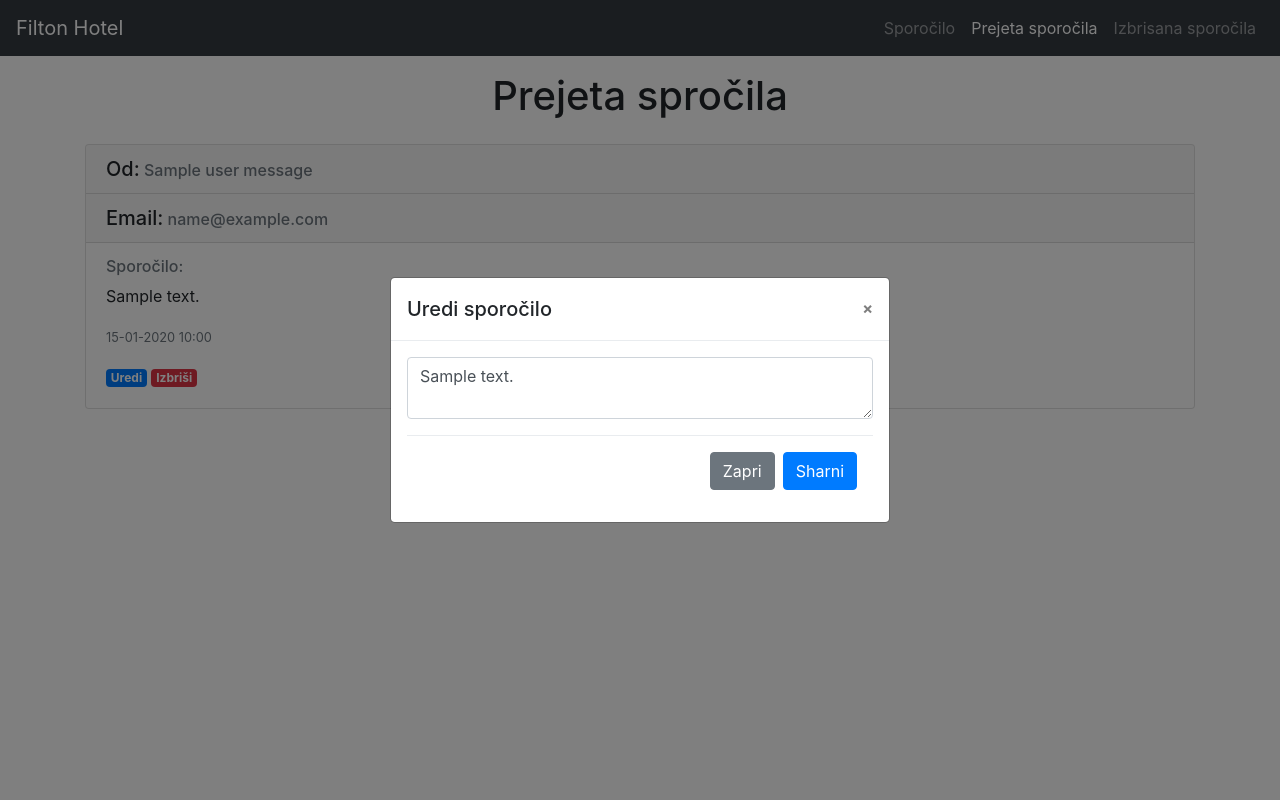
After one commit to davorgraj/GuestBook, a Python web app: template templates/prejeta_sporocila.html in a window 1280 px wide, after a click on "Uredi". The commit adds this page. Run offline with Jinja, Linux system fonts and the light colour scheme; the template is opened without the code that fills it: most values are stand-ins (such as "Sample title", 1, 10 or a date in 2020); some libraries are stand-ins or nearby versions.

Commit message:
update(edit,delete)

```diff
--- a/assets/css/style.css
+++ b/assets/css/style.css
@@ -1,3 +1,3 @@
-div {
-  background-color: #a5a5a56b;
+span {
+  font-size: 16px;
 }
--- /dev/null
+++ b/templates/main_layout.html
@@ -0,0 +1,42 @@
+<!DOCTYPE html>
+<html>
+<head lang="en">
+    <meta charset="UTF-8">
+    <title>{% block title %}{% endblock %}</title>
+
+    <link rel="stylesheet" href="https://maxcdn.bootstrapcdn.com/bootstrap/4.0.0/css/bootstrap.min.css" integrity="sha384-Gn5384xqQ1aoWXA+058RXPxPg6fy4IWvTNh0E263XmFcJlSAwiGgFAW/dAiS6JXm" crossorigin="anonymous">
+    <link rel="stylesheet" href="/assets/css/style.css">
+</head>
+<body>
+  <header>
+    <nav class="navbar navbar-expand-lg navbar-dark bg-dark">
+      <a class="navbar-brand" href="/">Filton Hotel</a>
+      <button class="navbar-toggler" type="button" data-toggle="collapse" data-target="#navbarNavDropdown" aria-controls="navbarNavDropdown" aria-expanded="false" aria-label="Toggle navigation">
+        <span class="navbar-toggler-icon"></span>
+      </button>
+      <div class="collapse navbar-collapse justify-content-end" id="navbarNavDropdown">
+        <ul class="navbar-nav">
+          {% set navigation_bar = [
+              ('/', 'home', 'Sporočilo'),
+              ('/prejeta_sporocila', 'prejeto', 'Prejeta sporočila'),
+              ('/izbrisana_sporocila', 'izbrisano', 'Izbrisana sporočila'),
+          ] -%}
+          {% set active_page = active_page|default('home') -%}
+          {% for href, id, caption in navigation_bar %}
+            <li {% if id == active_page %} class="nav-item active"{% endif
+            %}><a class="nav-link" href="{{ href|e }}">{{ caption|e }}</a></li>
+          {% endfor %}
+        </ul>
+      </div>
+    </nav>
+  </header>
+
+
+  {% block content %}
+  {% endblock %}
+
+  <script src="https://code.jquery.com/jquery-3.2.1.slim.min.js" integrity="sha384-KJ3o2DKtIkvYIK3UENzmM7KCkRr/rE9/Qpg6aAZGJwFDMVNA/GpGFF93hXpG5KkN" crossorigin="anonymous"></script>
+  <script src="https://cdnjs.cloudflare.com/ajax/libs/popper.js/1.12.9/umd/popper.min.js" integrity="sha384-ApNbgh9B+Y1QKtv3Rn7W3mgPxhU9K/ScQsAP7hUibX39j7fakFPskvXusvfa0b4Q" crossorigin="anonymous"></script>
+  <script src="https://maxcdn.bootstrapcdn.com/bootstrap/4.0.0/js/bootstrap.min.js" integrity="sha384-JZR6Spejh4U02d8jOt6vLEHfe/JQGiRRSQQxSfFWpi1MquVdAyjUar5+76PVCmYl" crossorigin="anonymous"></script>
+</body>
+</html>
--- /dev/null
+++ b/templates/prejeta_sporocila.html
@@ -0,0 +1,66 @@
+{% extends "main_layout.html" %}
+{% block title %}Filton Hotel{% endblock %}
+{% set active_page = "prejeto" %}
+{% block content %}
+<div class="container">
+  <h1 class="text-center mt-3">Prejeta spročila</h1>
+  <div class="row">
+
+    {% for m in all_user_messages %}
+      <div class="col-12 mt-3">
+        <div class="card">
+          <h5 class="card-header">Od:<span class="card-subtitle text-muted"> {{m.name}}</span></h5>
+          <h5 class="card-header">Email:<span class="card-subtitle text-muted"> {{m.email}}</span></h5>
+          <div class="card-body">
+            <h6 class="card-subtitle mb-2 text-muted">Sporočilo:</h6>
+            <p class="card-text">{{m.text}}</p><p class="card-text"><small class="text-muted">{{m.created.strftime('%d-%m-%Y %H:%M')}}</small></p>
+            <a href="" data-toggle="modal" data-target="#{{m.key.id()}}" class="badge badge-primary">Uredi</a>
+            <a href="" data-toggle="modal" data-target="#delete/{{m.key.id()}}" class="badge badge-danger">Izbriši</a>
+          </div>
+        </div>
+      </div>
+      <div class="modal fade" id="{{m.key.id()}}" tabindex="-1" role="dialog" aria-labelledby="exampleModalCenterTitle" aria-hidden="true">
+        <div class="modal-dialog modal-dialog-centered" role="dialog">
+          <div class="modal-content">
+            <div class="modal-header">
+              <h5 class="modal-title" id="exampleModalLongTitle">Uredi sporočilo</h5>
+              <button type="button" class="close" data-dismiss="modal" aria-label="Close">
+                <span aria-hidden="true">&times;</span>
+              </button>
+            </div>
+            <div class="modal-body">
+              <form method="post" action="/prejeta_sporocila/{{m.key.id()}}">
+                <div class="form-group ">
+                  <textarea class="form-control" name="message" required>{{m.text}}</textarea>
+                </div>
+                <div class="modal-footer">
+                  <button type="button" class="btn btn-secondary" data-dismiss="modal">Zapri</button>
+                  <button type="submit" class="btn btn-primary">Sharni</button>
+                </div>
+              </form>
+            </div>
+          </div>
+        </div>
+      </div>
+      <div class="modal fade" id="delete/{{m.key.id()}}" tabindex="-1" role="dialog" aria-labelledby="exampleModalCenterTitle" aria-hidden="true">
+        <div class="modal-dialog modal-dialog-centered" role="dialog">
+          <div class="modal-content">
+            <div class="modal-header">
+              <h5 class="modal-title" id="exampleModalLongTitle">Ali res želite izbrisati sporočilo?</h5>
+              <button type="button" class="close" data-dismiss="modal" aria-label="Close">
+                <span aria-hidden="true">&times;</span>
+              </button>
+            </div>
+            <div class="modal-body">
+              <form method="post" action="/izbris_sporocila/{{m.key.id()}}">
+                <button type="button" class="btn btn-secondary" data-dismiss="modal">Prekliči</button>
+                <button type="submit" class="btn btn-primary">Izbriši</button>
+              </form>
+            </div>
+          </div>
+        </div>
+      </div>
+    {% endfor %}
+  </div>
+</div>
+{% endblock %}
--- a/Contact.py
+++ b/user.py
@@ -1,8 +1,9 @@
 from google.appengine.ext import ndb
 
 
-class ContactBook(ndb.Model):
-    name_surname = ndb.StringProperty()
+class User(ndb.Model):
+    name = ndb.StringProperty()
     email = ndb.StringProperty()
     text = ndb.TextProperty()
     created = ndb.DateTimeProperty(auto_now_add=True)
+    deleted = ndb.BooleanProperty(default=False)
```
Also changed, not shown: main.py (+37 -10 lines), templates/hello.html (+26 -19 lines), templates/izbrisana_sporocila.html (added, +24 -0 lines), templates/seznam.html (deleted, +0 -20 lines).
